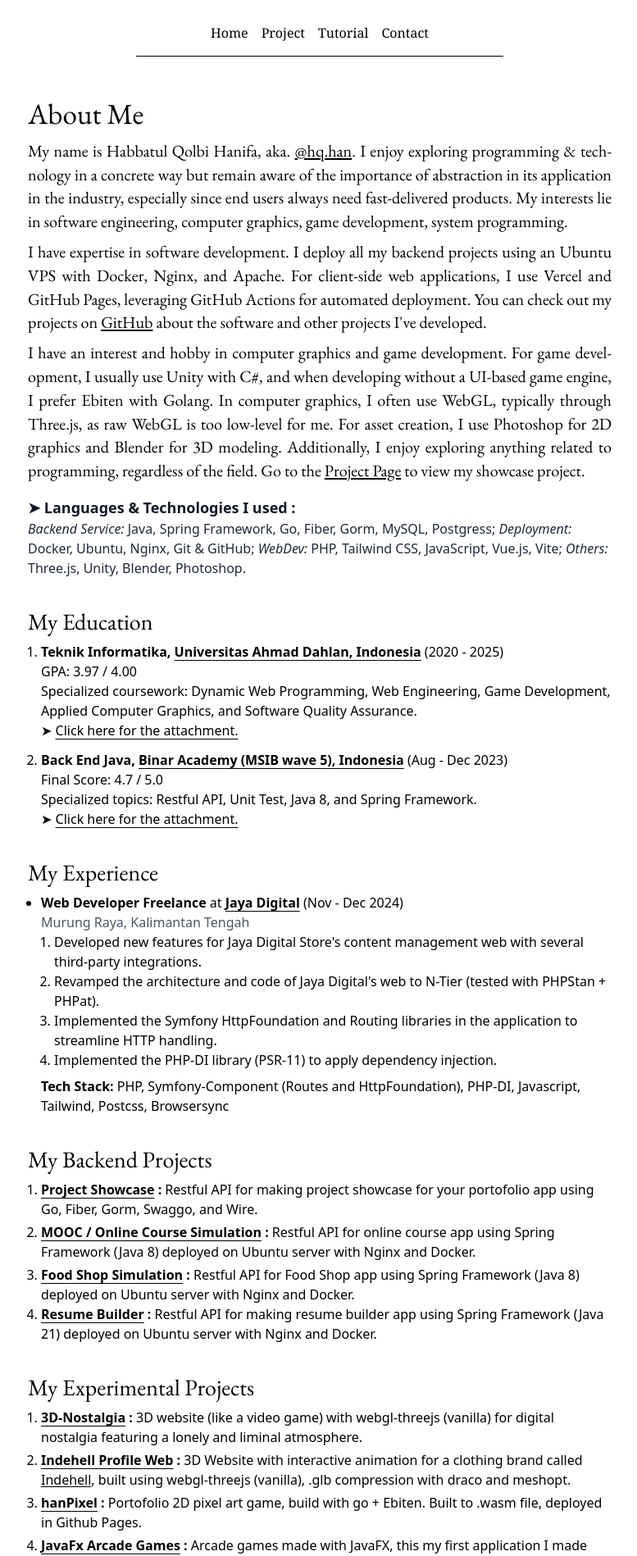
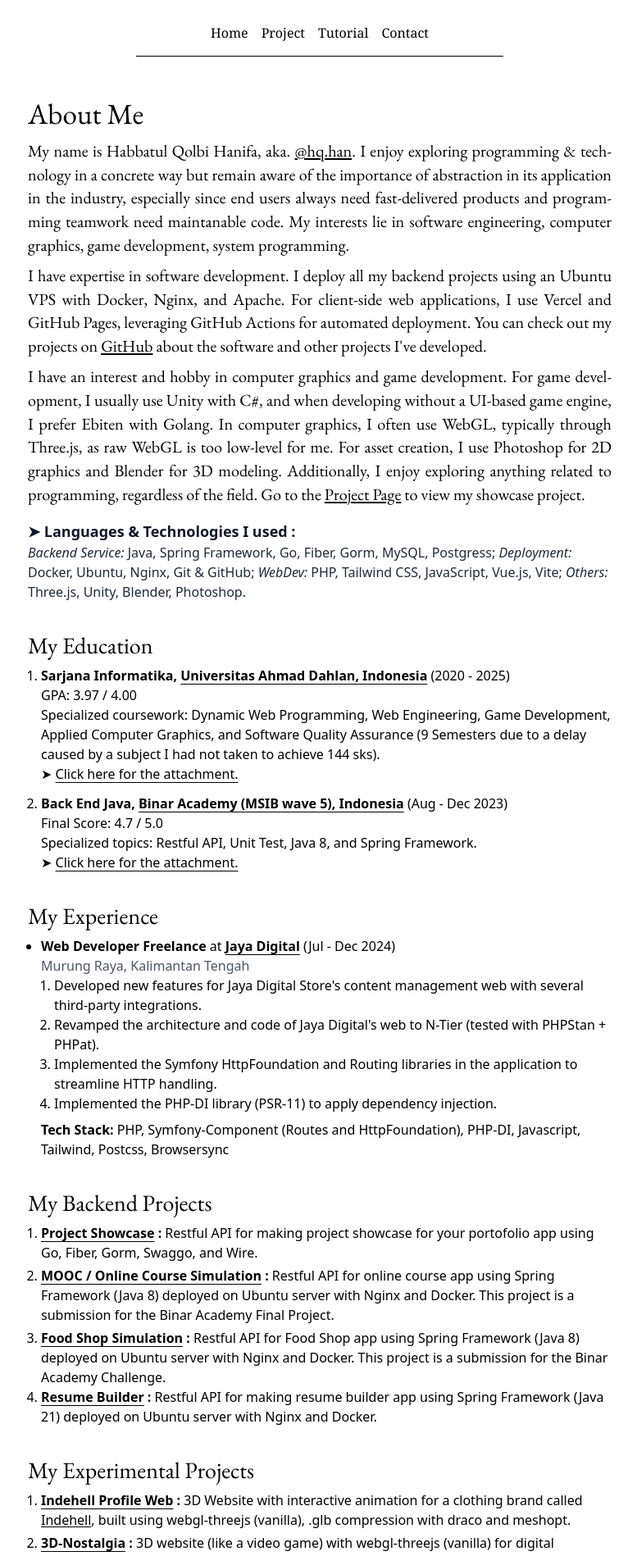
Before and after one commit to Habbatul/Minimalism-Portofolio, a Vue app: page / in a window 1280 px wide. Shown: the top 1898 px of the page at 82% size, without its empty margins (250-1027 px from the left). Built offline with nearby package versions, Linux system fonts and the light colour scheme.

Commit message:
Update Portofolio web

```diff
--- a/src/views/Contact.vue
+++ b/src/views/Contact.vue
@@ -13,7 +13,26 @@
         </ul>
         </div>
 
-        <p class="px-2 font-garamond text-[1.75rem] 2xl:text-[1.9rem] mb-3 mt-10 ">More...</p>
+        <!-- chat -->
+        <p class="px-2 font-garamond text-[1.75rem] 2xl:text-[1.9rem] mb-3 mt-10 ">Ask Me <span class="text-sm text-[#808080]">(Not Working Again)</span></p>
+            <div class="px-2">
+                <p class="font-garamond text-[1.08rem] leading-[1.5rem]">Please ask with <span class="font-semibold">indonesian language</span>. This is not an LLM, it's just a simple NLP chatbot using TF-IDF and Cosine Similarity. If your question doesn't have an answer, you can ask about "daftar topik" below to see the available topics.</p>
+            </div>
+            <ul class="text-[1.08rem] leading-[1.5rem] mt-4 font-garamond mx-2">
+                <li>
+                    <label for="question" class="font-semibold">Question :</label>
+                </li><li class="flex justify-between mt-2">
+                     <input id="question" name="question" type="text" class="p-1 bg-gray-100/50 border border-[#cac8c5] w-full" placeholder="Example: Apa daftar topik yang bisa saya tanyakan?"> <button class="bg-gray-300 p-1 px-5 border border-gray-500 hover:bg-[#909090] hover:text-white hover:border-black">Ask</button>
+                </li><li class="mt-2">
+                      <label for="answer" class="font-semibold">Answer :</label>
+                </li><li>
+                    <textarea name="answer" id="answer" class="mt-1 p-1 bg-gray-100/50 border border-[#cac8c5] w-full" disabled placeholder="The answer will be here..."></textarea>
+                </li>
+            </ul>
+
+
+        <!-- fany -->
+        <p class="px-2 font-garamond text-[1.75rem] 2xl:text-[1.9rem] mb-3 mt-10 ">More... <span class="text-sm text-[#808080]">(Not Working Again)</span></p>
         <div class="px-2">
             <ul class="list-disc pl-4">
                 <li>
--- a/src/views/Home.vue
+++ b/src/views/Home.vue
@@ -2,7 +2,7 @@
   <div class="max-w-3xl mx-auto p-7 mt-4 2xl:text-[1.08rem] 2xl:max-w-[53rem] 2xl:mb-4">
     <h1 class="text-[2.2rem] font-garamond mb-1 2xl:text-[2.3rem]">About Me</h1>
     <div class="text-[1.12rem] leading-[1.6rem] md:text-[1.26rem] md:leading-[1.8rem]">
-      <p class="font-garamond  text-justify mb-2" style="hyphens: auto;-webkit-hyphens: auto;-ms-hyphens: auto;">My name is Habbatul Qolbi Hanifa, aka. <a href="" class="underline underline-offset-3 hover:text-red-600">@hq.han</a>. I enjoy exploring programming & technology in a concrete way but remain aware of the importance of abstraction in its application in the industry, especially since end users always need fast-delivered products. My interests lie in software engineering, computer graphics, game development, system programming.</p>
+      <p class="font-garamond  text-justify mb-2" style="hyphens: auto;-webkit-hyphens: auto;-ms-hyphens: auto;">My name is Habbatul Qolbi Hanifa, aka. <a href="" class="underline underline-offset-3 hover:text-red-600">@hq.han</a>. I enjoy exploring programming & technology in a concrete way but remain aware of the importance of abstraction in its application in the industry, especially since end users always need fast-delivered products and programming teamwork need maintanable code. My interests lie in software engineering, computer graphics, game development, system programming.</p>
       <p class="font-garamond  text-justify mb-2" style="hyphens: auto;-webkit-hyphens: auto;-ms-hyphens: auto;">I have expertise in software development. I deploy all my backend projects using an Ubuntu VPS with Docker, Nginx, and Apache. For client-side web applications, I use Vercel and GitHub Pages, leveraging GitHub Actions for automated deployment. You can check out my projects on <a href="https://github.com/Habbatul" class="underline underline-offset-3 hover:text-red-600">GitHub</a> about the software and other projects I've developed.</p>
       <p class="font-garamond  text-justify" style="hyphens: auto;-webkit-hyphens: auto;-ms-hyphens: auto;">I have an interest and hobby in computer graphics and game development. For game development, I usually use Unity with C#, and when developing without a UI-based game engine, I prefer Ebiten with Golang. In computer graphics, I often use WebGL, typically through Three.js, as raw WebGL is too low-level for me. For asset creation, I use Photoshop for 2D graphics and Blender for 3D modeling. Additionally, I enjoy exploring anything related to programming, regardless of the field. Go to the  <router-link to="/project" class="underline underline-offset-3 hover:text-red-600">Project Page</router-link> to view my showcase project.</p>
     </div>
@@ -19,11 +19,11 @@
     </p>
     <ul class="list-decimal pl-4 mb-4">
       <li class="mb-3">
-        <strong>Teknik Informatika, <a href="https://uad.ac.id/" target="_blank" class="underline underline-offset-4 hover:text-red-600">Universitas Ahmad Dahlan, Indonesia</a></strong> (2020 - 2025)
+        <strong>Sarjana Informatika, <a href="https://uad.ac.id/" target="_blank" class="underline underline-offset-4 hover:text-red-600">Universitas Ahmad Dahlan, Indonesia</a></strong> (2020 - 2025)
         <br />
         GPA: 3.97 / 4.00
         <br />
-        Specialized coursework: Dynamic Web Programming, Web Engineering, Game Development, Applied Computer Graphics, and Software Quality Assurance.
+        Specialized coursework: Dynamic Web Programming, Web Engineering, Game Development, Applied Computer Graphics, and Software Quality Assurance (9 Semesters due to a delay caused by a subject I had not taken to achieve 144 sks).
         <br />
         &#10148; <a href="https://drive.google.com/file/d/1Cpg-E5taBI22envGrPCF8cEx8NJ9oCuY/view?usp=sharing" target="_blank" class="underline underline-offset-4 hover:text-red-600">Click here for the attachment.</a>
       </li>
@@ -43,7 +43,7 @@
     </p>
     <ul class="list-disc pl-4 mb-4">
       <li>
-        <strong>Web Developer Freelance</strong> at <strong><a href="https://jayadigital.tech/" target="_blank" class="underline underline-offset-4 hover:text-red-600">Jaya Digital</a></strong> (Nov - Dec 2024)
+        <strong>Web Developer Freelance</strong> at <strong><a href="https://jayadigital.tech/" target="_blank" class="underline underline-offset-4 hover:text-red-600">Jaya Digital</a></strong> (Jul - Dec 2024)
         <p class="text-gray-600 text-base">Murung Raya, Kalimantan Tengah</p>
         <ul class="list-decimal pl-4 mb-2 mt-">
           <li>Developed new features for Jaya Digital Store's content management web with several third-party integrations.</li>
@@ -60,8 +60,8 @@
     </p>
     <ul class="list-decimal pl-4 mb-4">
       <li><strong><a href="https://github.com/Habbatul/ProjectShowcase" target="_blank" class="underline underline-offset-4 hover:text-red-600">Project Showcase</a> :</strong> Restful API for making project showcase for your portofolio app using Go, Fiber, Gorm, Swaggo, and Wire.</li>
-      <li class="mt-1"><strong><a href="https://github.com/Habbatul/FinalProjectMOOC" target="_blank" class="underline underline-offset-4 hover:text-red-600">MOOC / Online Course Simulation</a> :</strong> Restful API for online course app using Spring Framework (Java 8) deployed on Ubuntu server with Nginx and Docker.</li>
-      <li class="mt-1"><strong><a href="https://github.com/Habbatul/BinarFud" target="_blank" class="underline underline-offset-4 hover:text-red-600">Food Shop Simulation</a> :</strong> Restful API for Food Shop app using Spring Framework (Java 8) deployed on Ubuntu server with Nginx and Docker.</li>
+      <li class="mt-1"><strong><a href="https://github.com/Habbatul/FinalProjectMOOC" target="_blank" class="underline underline-offset-4 hover:text-red-600">MOOC / Online Course Simulation</a> :</strong> Restful API for online course app using Spring Framework (Java 8) deployed on Ubuntu server with Nginx and Docker. This project is a submission for the Binar Academy Final Project.</li>
+      <li class="mt-1"><strong><a href="https://github.com/Habbatul/BinarFud" target="_blank" class="underline underline-offset-4 hover:text-red-600">Food Shop Simulation</a> :</strong> Restful API for Food Shop app using Spring Framework (Java 8) deployed on Ubuntu server with Nginx and Docker. This project is a submission for the Binar Academy Challenge.</li>
       <li><strong><a href="https://github.com/Habbatul/resumebuilder" target="_blank" class="underline underline-offset-4 hover:text-red-600">Resume Builder</a> :</strong> Restful API for making resume builder app using Spring Framework (Java 21) deployed on Ubuntu server with Nginx and Docker.</li>
     </ul>
 
@@ -69,8 +69,8 @@
       My Experimental Projects
     </p>
     <ul class="list-decimal pl-4">
+      <li class="mt-1"><strong><a href="https://github.com/Habbatul/Indehell" target="_blank" class="underline underline-offset-4 hover:text-red-600">Indehell Profile Web</a> :</strong> 3D Website with interactive animation for a clothing brand called <a class="underline underline-offset-2 hover:text-red-600" href="https://www.instagram.com/indehellstudio/">Indehell</a>, built using webgl-threejs (vanilla), .glb compression with draco and meshopt.</li>
       <li class="mt-1"><strong><a href="https://github.com/Habbatul/3D-Nostalgia" target="_blank" class="underline underline-offset-4 hover:text-red-600">3D-Nostalgia</a> :</strong> 3D website (like a video game) with webgl-threejs (vanilla) for digital nostalgia featuring a lonely and liminal atmosphere.</li>
-      <li class="mt-1"><strong><a href="https://github.com/Habbatul/indehell" target="_blank" class="underline underline-offset-4 hover:text-red-600">Indehell Profile Web</a> :</strong> 3D Website with interactive animation for a clothing brand called <a class="underline underline-offset-2 hover:text-red-600" href="https://www.instagram.com/indehellstudio/">Indehell</a>, built using webgl-threejs (vanilla), .glb compression with draco and meshopt.</li>
       <li class="mt-1"><strong><a href="https://github.com/Habbatul/hanPixel" target="_blank" class="underline underline-offset-4 hover:text-red-600">hanPixel</a> :</strong> Portofolio 2D pixel art game, build with go + Ebiten. Built to .wasm file, deployed in Github Pages.</li>
       <li class="mt-1"><strong><a href="https://github.com/Habbatul/JavaFX-ArcadeGames" target="_blank" class="underline underline-offset-4 hover:text-red-600">JavaFx Arcade Games</a> :</strong> Arcade games made with JavaFX, this my first application I made while in college, there are two games in this .jar application.</li>
     </ul>
```
